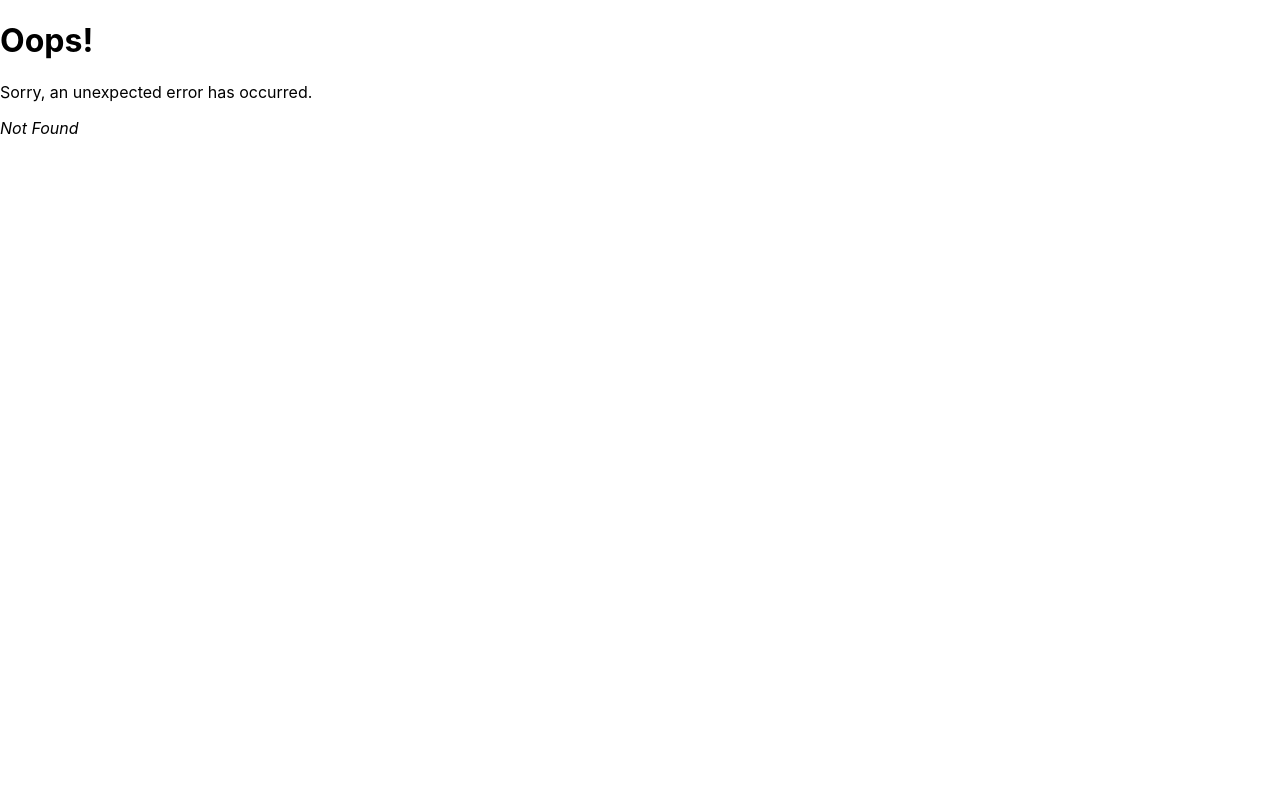
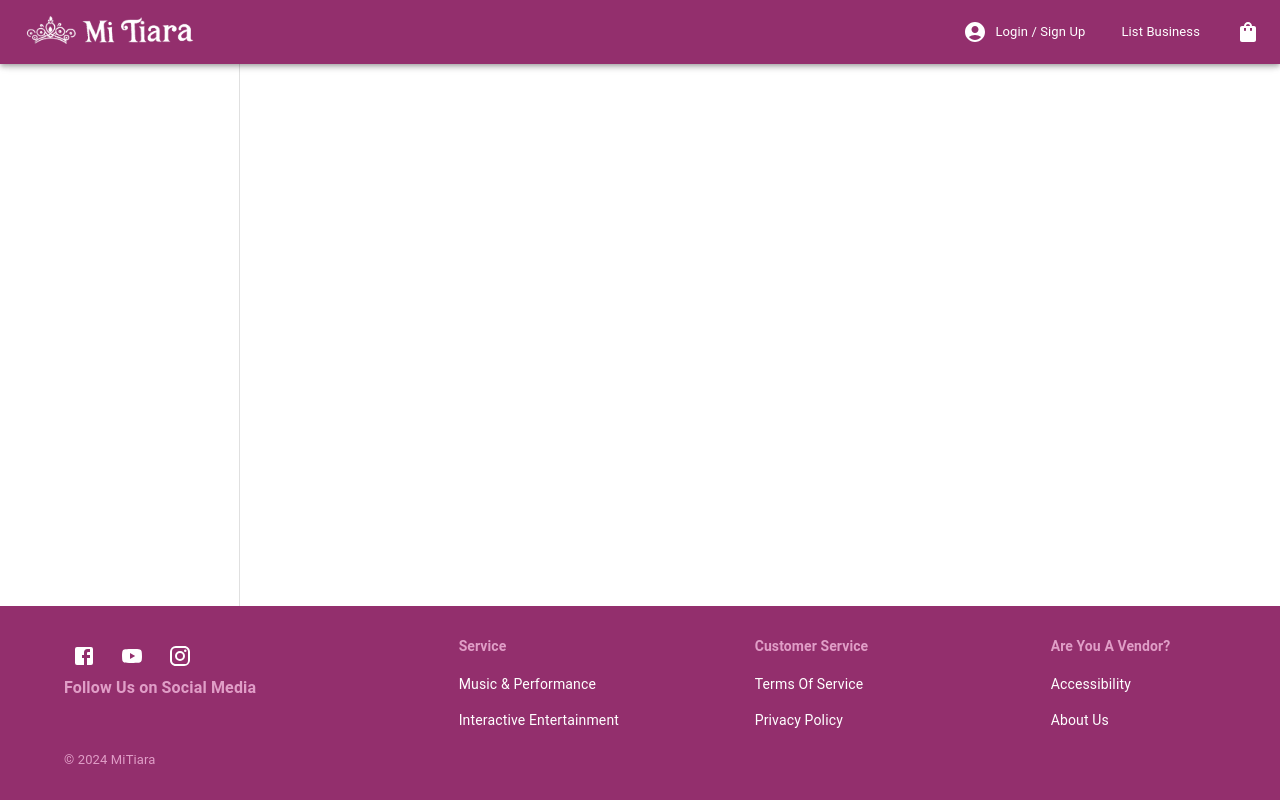
Before and after one commit to josephperez416/tiarafrontend, a React (Create React App) app in the folder TiaraFront/: page /ClientDashboard in a window 1280 px wide. Before the commit this address had no page. Built offline with nearby package versions, Linux system fonts and the light colour scheme.

Commit message:
added Drawer

```diff
--- a/TiaraFront/src/App.js
+++ b/TiaraFront/src/App.js
@@ -3,6 +3,7 @@ import Main from "./pages/Main";
 import Login from "./pages/Login";
 import SingleServiceDetails from "./pages/singleServiceDetails";
 import ErrorPage from "./pages/ErrorPage";
+import ClientDashboard from "./pages/ClientDashboard";
 
 export default function App() {
   const router = createBrowserRouter(
@@ -18,6 +19,7 @@ export default function App() {
           <Route index element={<div><h2>SignUp</h2></div>} />
           <Route path='test' element={<div><h2>Test</h2></div>} />
       </Route>
+      <Route path='/ClientDashboard' element={<ClientDashboard/>}/>
     </>
     )
   );
--- /dev/null
+++ b/TiaraFront/src/pages/ClientDashboard.js
@@ -0,0 +1,25 @@
+import React from 'react';
+import { Box, Drawer } from "@mui/material";
+import Footer from "../components/Footer";
+import HeaderBar from "../components/Header";
+
+const drawerWidth = 240;
+
+const ClientDashboard = () => {
+    return(
+        <Box sx={{ display: 'flex', flexDirection: 'column', minHeight: '100vh' }}>
+            <Box sx={{ zIndex: 1300 }}>
+                <HeaderBar />
+            </Box>
+            <Drawer variant="permanent" sx={{ width: drawerWidth, flexShrink: 0, [`& .MuiDrawer-paper`]: { width: drawerWidth, boxSizing: 'border-box' }, }}>
+                </Drawer>
+                <Box sx={{ flexGrow: 1, p: 3, marginLeft: `${drawerWidth}px` }}>
+                </Box>
+            <Box sx={{ zIndex: 1300 }}>
+                <Footer />
+            </Box>
+        </Box>
+);
+};
+
+export default ClientDashboard;
```
